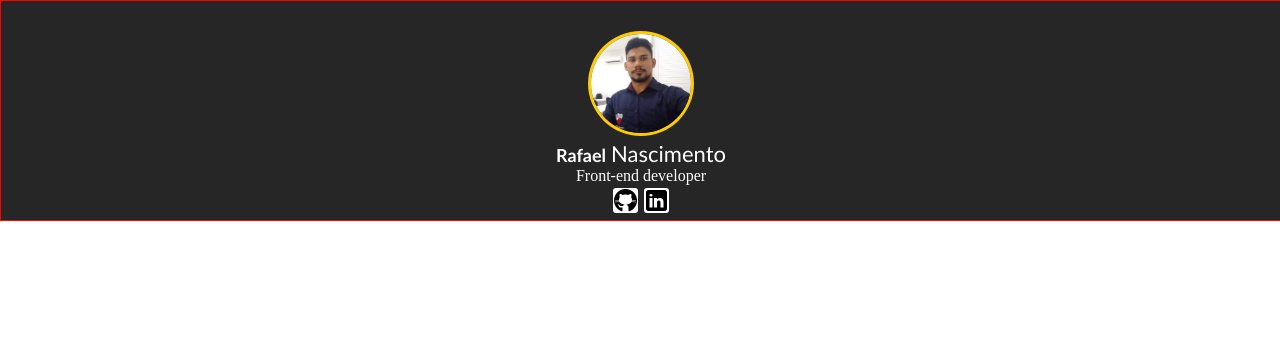
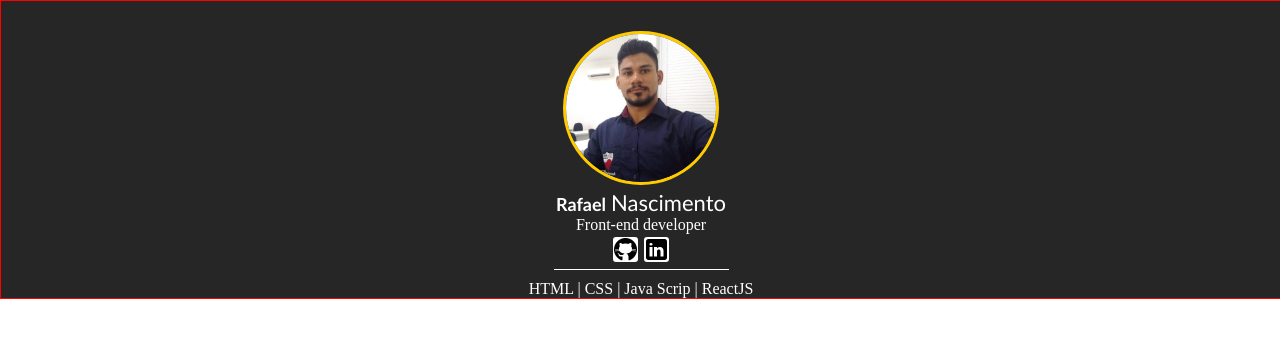
Before and after one commit to rafelradan/myportfolio, a React (Create React App) app: page / in a window 1280 px wide. Shown: the top 338 px of the page. Built offline with nearby package versions, Linux system fonts and the light colour scheme.

Commit message:
Add description and links

```diff
--- a/src/App.js
+++ b/src/App.js
@@ -22,10 +22,27 @@ function App() {
             <span>Front-end developer</span>
           </div>
           <div className="links">
-            <img className="img" src={Github} alt="Github"></img>
-            <img className="img" src={Linkedin} alt="Linkedin"></img>
+            <a
+              href="https://github.com/rafelradan"
+              target="_blank"
+              rel="noreferrer"
+            >
+              <img className="img" src={Github} alt="Icone Github" />
+            </a>
+            <a
+              href="https://www.linkedin.com/in/rafael-nascimento-a110a9103/"
+              target="_blank"
+              rel="noreferrer"
+            >
+              <img className="img" src={Linkedin} alt="Linkedin"></img>
+            </a>
+          </div>
+          <div className="faixa"></div>
+          <div className="tecnologias">
+            <span> HTML | CSS | Java Scrip | ReactJS</span>
           </div>
         </div>
+
         <div className="right-side">
           <div className="background"></div>
         </div>
--- a/src/StyleApp.scss
+++ b/src/StyleApp.scss
@@ -13,7 +13,7 @@
   align-items: center;
   justify-content: center;
   .myphoto {
-    width: 100px;
+    width: 150px;
 
     border: solid 3px #fecb00;
     border-radius: 50%;
@@ -50,3 +50,14 @@
     margin: 3px;
   }
 }
+
+.faixa {
+  width: 175px;
+  height: 1px;
+  background-color: #fff;
+  margin-bottom: 10px;
+}
+
+.tecnologias {
+  color: #fff;
+}
```
